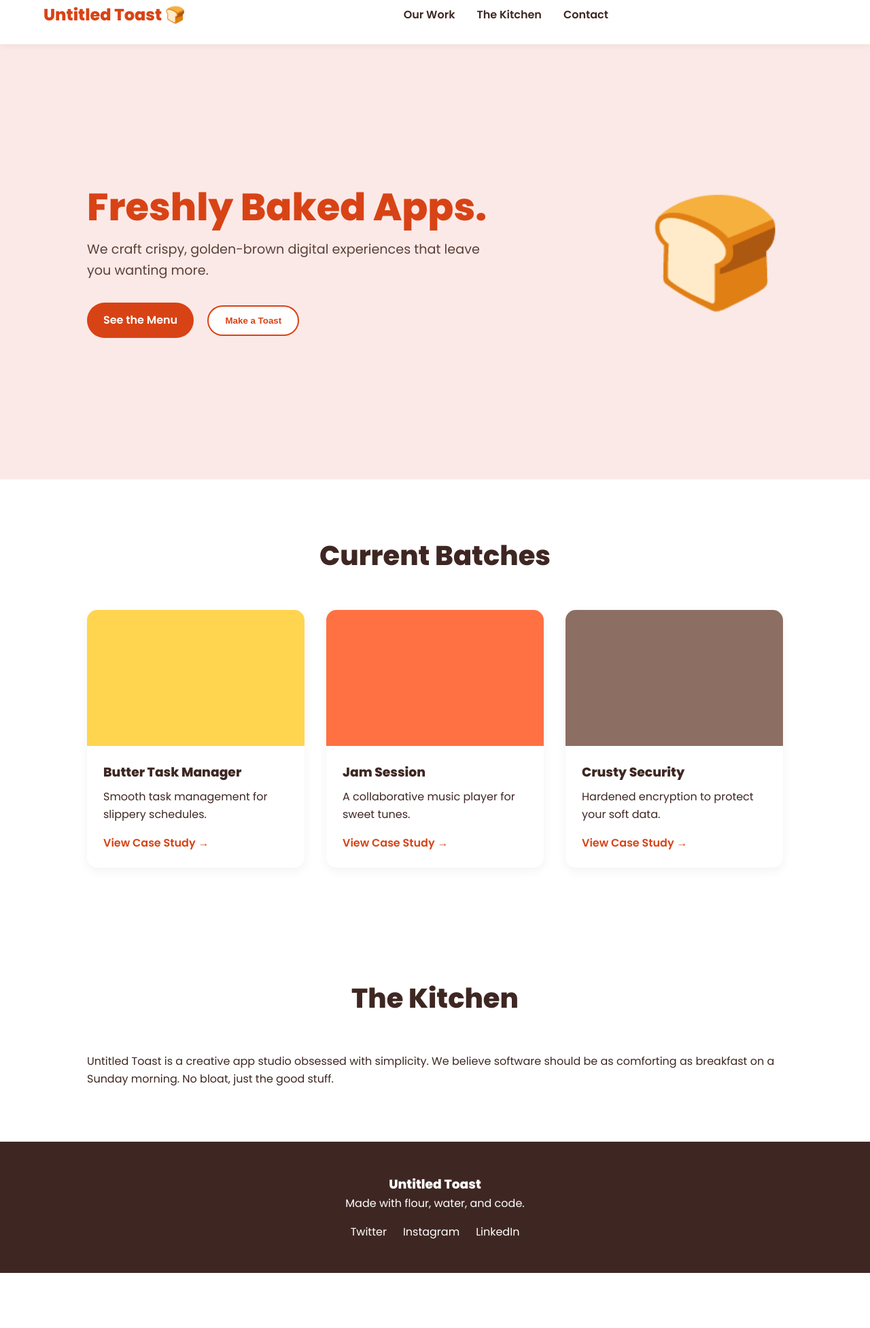
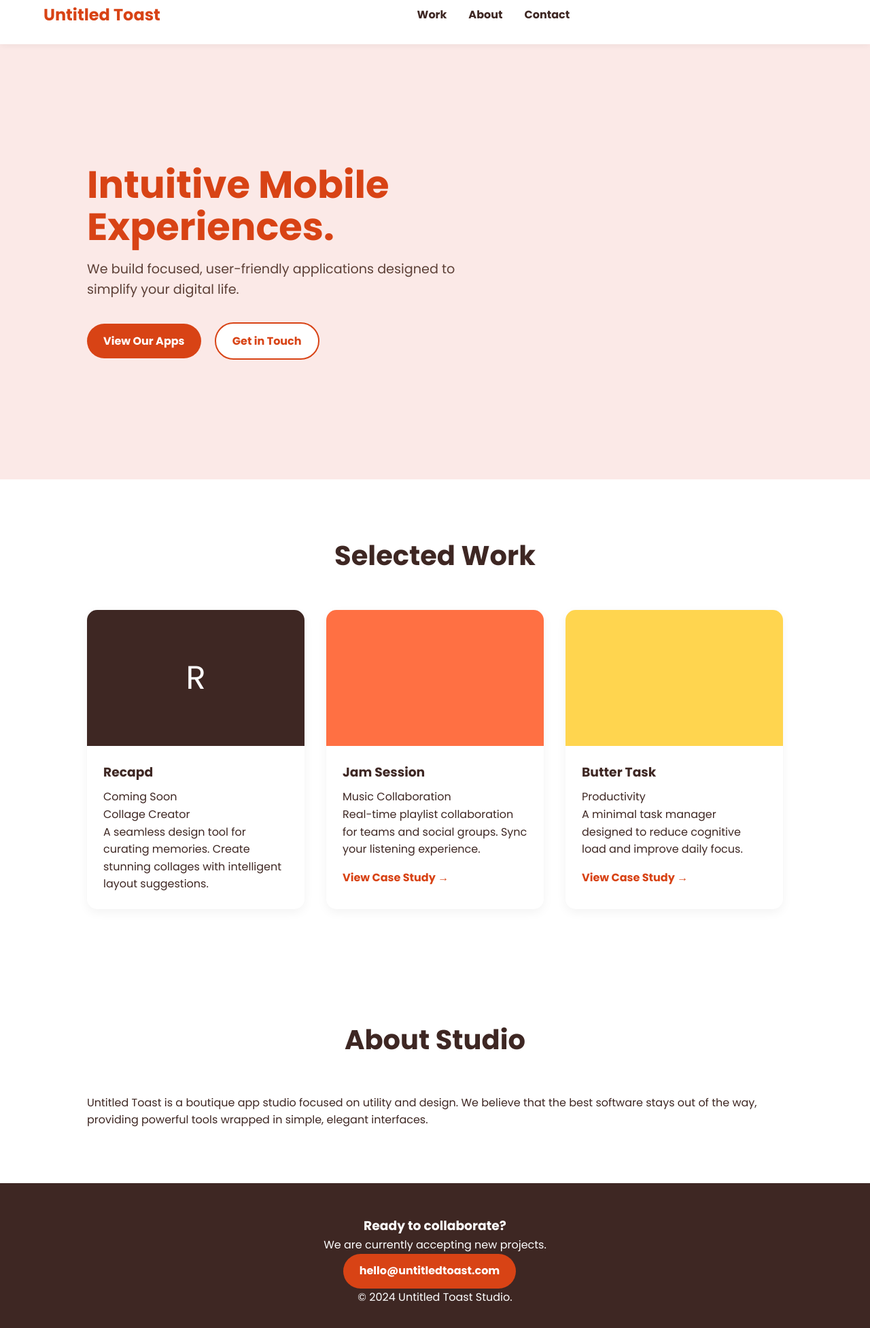
Before and after one commit to untitled-toast/untitled-toast.github.io, a plain HTML site: page index.html in a window 1280 px wide. Shown: the part 21-1974 px from the top of the page at 68% size. Before the commit the page ends 1893 px from the top, so only its background shows below. Drawn offline with Linux system fonts and the light colour scheme.

Commit message:
Update index.html

```diff
--- a/index.html
+++ b/index.html
@@ -5,18 +5,18 @@
     <meta name="viewport" content="width=device-width, initial-scale=1.0">
     <title>Untitled Toast | App Studio</title>
     <link rel="stylesheet" href="style.css">
-    <link href="https://fonts.googleapis.com/css2?family=Poppins:wght@400;600;800&display=swap" rel="stylesheet">
+    <link href="https://fonts.googleapis.com/css2?family=Poppins:wght@400;500;700&display=swap" rel="stylesheet">
 </head>
 <body>
 
     <nav class="navbar">
-        <div class="logo">Untitled Toast 🍞</div>
+        <div class="logo">Untitled Toast</div>
         <ul class="nav-links">
-            <li><a href="#work">Our Work</a></li>
-            <li><a href="#about">The Kitchen</a></li>
+            <li><a href="#work">Work</a></li>
+            <li><a href="#about">About</a></li>
             <li><a href="#contact">Contact</a></li>
         </ul>
-        <div class="hamburger">
+        <div class="hamburger" onclick="toggleMenu()">
             <span></span>
             <span></span>
             <span></span>
@@ -25,71 +25,80 @@
 
     <header class="hero">
         <div class="hero-content">
-            <h1>Freshly Baked Apps.</h1>
-            <p>We craft crispy, golden-brown digital experiences that leave you wanting more.</p>
+            <h1>Intuitive Mobile Experiences.</h1>
+            <p>We build focused, user-friendly applications designed to simplify your digital life.</p>
             <div class="hero-buttons">
-                <a href="#work" class="btn primary">See the Menu</a>
-                <button id="toastBtn" class="btn secondary">Make a Toast</button>
+                <a href="#work" class="btn primary">View Our Apps</a>
+                <a href="#contact" class="btn secondary">Get in Touch</a>
             </div>
         </div>
         <div class="hero-visual">
-            <div class="toast-illustration">🍞</div>
+            <div class="square-stack"></div>
         </div>
     </header>
 
     <section id="work" class="section">
-        <h2 class="section-title">Current Batches</h2>
+        <h2 class="section-title">Selected Work</h2>
         <div class="project-grid">
+
             <div class="card">
-                <div class="card-image" style="background-color: #FFD54F;"></div>
+                <div class="card-image" style="background-color: #3E2723; display:flex; align-items:center; justify-content:center;">
+                    <span style="color:white; font-size: 3rem;">R</span>
+                </div>
                 <div class="card-content">
-                    <h3>Butter Task Manager</h3>
-                    <p>Smooth task management for slippery schedules.</p>
-                    <a href="#">View Case Study &rarr;</a>
+                    <div class="card-header">
+                        <h3>Recapd</h3>
+                        <span class="badge">Coming Soon</span>
+                    </div>
+                    <p class="role">Collage Creator</p>
+                    <p>A seamless design tool for curating memories. Create stunning collages with intelligent layout suggestions.</p>
                 </div>
             </div>
+
             <div class="card">
                 <div class="card-image" style="background-color: #FF7043;"></div>
                 <div class="card-content">
                     <h3>Jam Session</h3>
-                    <p>A collaborative music player for sweet tunes.</p>
-                    <a href="#">View Case Study &rarr;</a>
+                    <p class="role">Music Collaboration</p>
+                    <p>Real-time playlist collaboration for teams and social groups. Sync your listening experience.</p>
+                    <a href="#" class="link-arrow">View Case Study &rarr;</a>
                 </div>
             </div>
+
             <div class="card">
-                <div class="card-image" style="background-color: #8D6E63;"></div>
+                <div class="card-image" style="background-color: #FFD54F;"></div>
                 <div class="card-content">
-                    <h3>Crusty Security</h3>
-                    <p>Hardened encryption to protect your soft data.</p>
-                    <a href="#">View Case Study &rarr;</a>
+                    <h3>Butter Task</h3>
+                    <p class="role">Productivity</p>
+                    <p>A minimal task manager designed to reduce cognitive load and improve daily focus.</p>
+                    <a href="#" class="link-arrow">View Case Study &rarr;</a>
                 </div>
             </div>
+
         </div>
     </section>
 
     <section id="about" class="section bg-light">
-        <div class="container">
-            <h2 class="section-title">The Kitchen</h2>
+        <div class="container-narrow">
+            <h2 class="section-title">About Studio</h2>
             <p class="about-text">
-                Untitled Toast is a creative app studio obsessed with simplicity. We believe software should be as comforting as breakfast on a Sunday morning. No bloat, just the good stuff.
+                Untitled Toast is a boutique app studio focused on utility and design. We believe that the best software stays out of the way, providing powerful tools wrapped in simple, elegant interfaces.
             </p>
         </div>
     </section>
 
-    <footer>
+    <footer id="contact">
         <div class="footer-content">
-            <h3>Untitled Toast</h3>
-            <p>Made with flour, water, and code.</p>
-            <ul class="socials">
-                <li><a href="#">Twitter</a></li>
-                <li><a href="#">Instagram</a></li>
-                <li><a href="#">LinkedIn</a></li>
-            </ul>
+            <h3>Ready to collaborate?</h3>
+            <p>We are currently accepting new projects.</p>
+            <a href="mailto:hello@untitledtoast.com" class="btn primary">hello@untitledtoast.com</a>
+
+            <div class="footer-bottom">
+                <p>&copy; 2024 Untitled Toast Studio.</p>
+            </div>
         </div>
     </footer>
 
-    <div id="toast-container"></div>
-
     <script src="script.js"></script>
 </body>
-</html>
+</html
```
